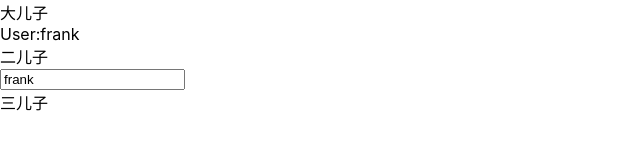
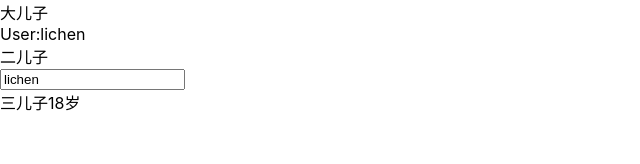
Before and after one commit to lichen404/redux-mini, a React (Vite) app: page / in a window 1280 px wide. Shown: the top 164 px of the page, without its empty margins (0-640 px from the left). Built offline with nearby package versions, Linux system fonts and the light colour scheme.

Commit message:
实现 redux 的各个概念和模块

```diff
--- a/src/App.tsx
+++ b/src/App.tsx
@@ -1,64 +1,11 @@
-import React, {useEffect} from 'react';
-import {useState, useContext, createContext, FC} from 'react';
-
-type Action<T = any> = {
-    type: string, payload: Partial<T>
-}
-
-type Reducer<T = any> = (state: T, action: Action<T>) => T
+import React, {FC, useEffect} from 'react';
+import {connect, createStore, Provider} from "./redux";
 
 type User = {
     name: string,
     age: number
 }
-type Store<T = any> = {
-    state: T,
-    setState: (newState: T) => void,
-    listeners: ((arg: any) => void)[],
-    subscribe: (fn: (arg: any) => void) => () => void
-}
-
-const connect: <T = any>(Component: FC<Props<T>>) => FC<any> = (Component) => {
-    return (props) => {
-        const [, update] = useState({});
-        useEffect(() => {
-            store.subscribe(() => {
-                update({});
-            });
-        }, []);
-        const {state, setState} = useContext(appContext);
-        const dispatch = (action: Action<User>) => {
-            setState(reducer(state, action));
-            update({});
-        };
-        return <Component dispatch={dispatch} state={state} {...props}/>;
-    };
-};
-
-const User: FC = connect<User>(({state}) => {
-    return <div>User:{state.name}</div>;
-});
-
-const appContext = createContext<any>(null);
-
-
-const store: Store<User> = {
-    state: {name: 'frank', age: 18},
-    setState(newState) {
-        store.state = newState;
-        store.listeners.map(fn => fn(store.state));
-    },
-    listeners: [],
-    subscribe(fn) {
-        store.listeners.push(fn);
-        return () => {
-            const index = store.listeners.indexOf(fn);
-            store.listeners.splice(index, 1);
-        };
-    }
-};
-
-const reducer: Reducer<User> = (state, {type, payload}) => {
+const store = createStore<User>((state, {type, payload}) => {
     if (type === 'updateUser') {
         return {
             ...state,
@@ -67,23 +14,41 @@ const reducer: Reducer<User> = (state, {type, payload}) => {
     } else {
         return state;
     }
-};
-type Props<T = any> = {
-    dispatch: (action: Action<T>) => void,
-    state: T,
-    [key: string]: any
+}, {
+    name: "lichen",
+    age: 18
+
+})
+
+const User: FC = connect<User>()(({state}) => {
+    return <div>User:{state.name}</div>;
+});
+
+const userSelector = (state: User) => {
+    return {
+        name: state.name,
+        age: state.age
+    }
 }
 
+const userDispatcher = (dispatch: any) => {
+    return {
+        updateUser(payload: any) {
+            dispatch({type: 'updateUser', payload})
+        }
+    }
+}
+// 一个可以复用的高阶函数，把读写接口传给需要的组件
+const connectToUser = connect<User>(userSelector, userDispatcher)
 
 
-const UserModifier = connect<User>(({dispatch, state}) => {
+const UserModifier = connectToUser
+(({updateUser, name}) => {
     return (<div>
-        <input type="text" value={state.name || ''} onChange={(e) => {
-            dispatch({
-                type: 'updateUser',
-                payload: {name: e.target.value}
-            })
-            ;
+        <input type="text" value={name || ''} onChange={(e) => {
+            updateUser(
+                {name: e.target.value}
+            );
         }}/>
     </div>);
 });
@@ -98,18 +63,19 @@ const SecondChild: FC = () => {
     return <section>二儿子<UserModifier/></section>;
 };
 
-const ThirdChild: FC = () => {
+const ThirdChild: FC = connectToUser(({age}) => {
     console.log('三儿子执行了');
-    return <section>三儿子</section>;
-};
+    return <section>三儿子{age}岁</section>;
+});
 
 function App() {
     return (
-        <appContext.Provider value={store}>
+        <Provider
+            store={store}>
             <FirstChild/>
             <SecondChild/>
             <ThirdChild/>
-        </appContext.Provider>
+        </Provider>
 
     );
 }
--- /dev/null
+++ b/src/redux.tsx
@@ -0,0 +1,96 @@
+import React, {createContext, FC, useContext, useEffect, useState} from "react";
+
+type Action<T = any> = {
+    type: string, payload: Partial<T>
+}
+
+type Reducer<T = any> = (state: T, action: Action<T>) => T
+
+type User = {
+    name: string,
+    age: number
+}
+
+type Store<T = any> = {
+    state?: T,
+    setState: (newState: T) => void,
+    listeners: ((arg: any) => void)[],
+    subscribe: (fn: (arg: any) => void) => () => void,
+    reducer?: Reducer<T>
+}
+
+
+type Props<T = any> = {
+    dispatch: (action: Action<T>) => void,
+    state: T,
+    [key: string]: any
+}
+
+
+const changed = (oldState: any, newState: any) => {
+    let changed = false;
+    for (let key in oldState) {
+        if (oldState[key] !== newState[key]) {
+            changed = true;
+            return changed;
+        }
+    }
+    return changed;
+}
+
+const appContext = createContext<any>(null);
+
+
+export const Provider = ({store,children}:any)=>{
+    return (
+        <appContext.Provider value={store}>
+            {children}
+        </appContext.Provider>
+    )
+}
+
+export const connect: <T = any>(selector?: (state: T) => Partial<T>, mapDispatchToProps?: (dispatch: any) => any) => (Component: FC<Props<Partial<T>>>) => FC<any> = (selector, mapDispatchToProps) => (Component) => {
+    return (props) => {
+        const [, update] = useState({});
+
+        useEffect(() => {
+            return store.subscribe(() => {
+                const newData = selector ? selector(store.state as any) : {state: store.state}
+                if (changed(data, newData)) {
+                    console.log('changed')
+                    update({});
+                }
+            });
+        }, [selector]);
+        const {state, setState} = useContext(appContext);
+        const dispatch = (action: Action<User>) => {
+            setState(store.reducer && store.reducer(state, action));
+            update({});
+        };
+        const data = selector ? selector(state) : {state}
+        const dispatcher = mapDispatchToProps ? mapDispatchToProps(dispatch) : {dispatch}
+        return <Component {...dispatcher} {...data} {...props}/>;
+    };
+};
+
+const store: Store = {
+    setState(newState) {
+        store.state = newState;
+        store.listeners.map(fn => fn(store.state));
+    },
+    listeners: [],
+    subscribe(fn) {
+        store.listeners.push(fn);
+        return () => {
+            const index = store.listeners.indexOf(fn);
+            store.listeners.splice(index, 1);
+        };
+    },
+
+};
+
+export const createStore:<T>(reducer:Reducer<T>,initState:T)=>Store<T> = (reducer, initState) => {
+    store.state = initState;
+    store.reducer = reducer;
+    return store;
+}
```
